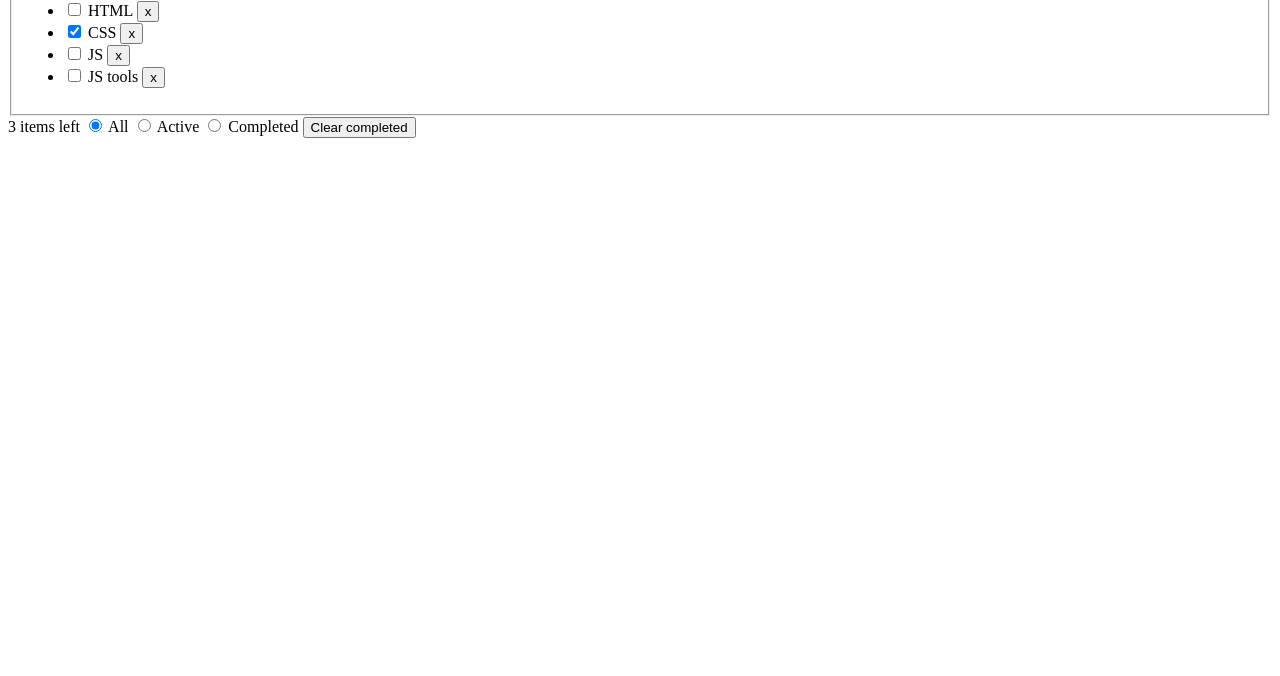
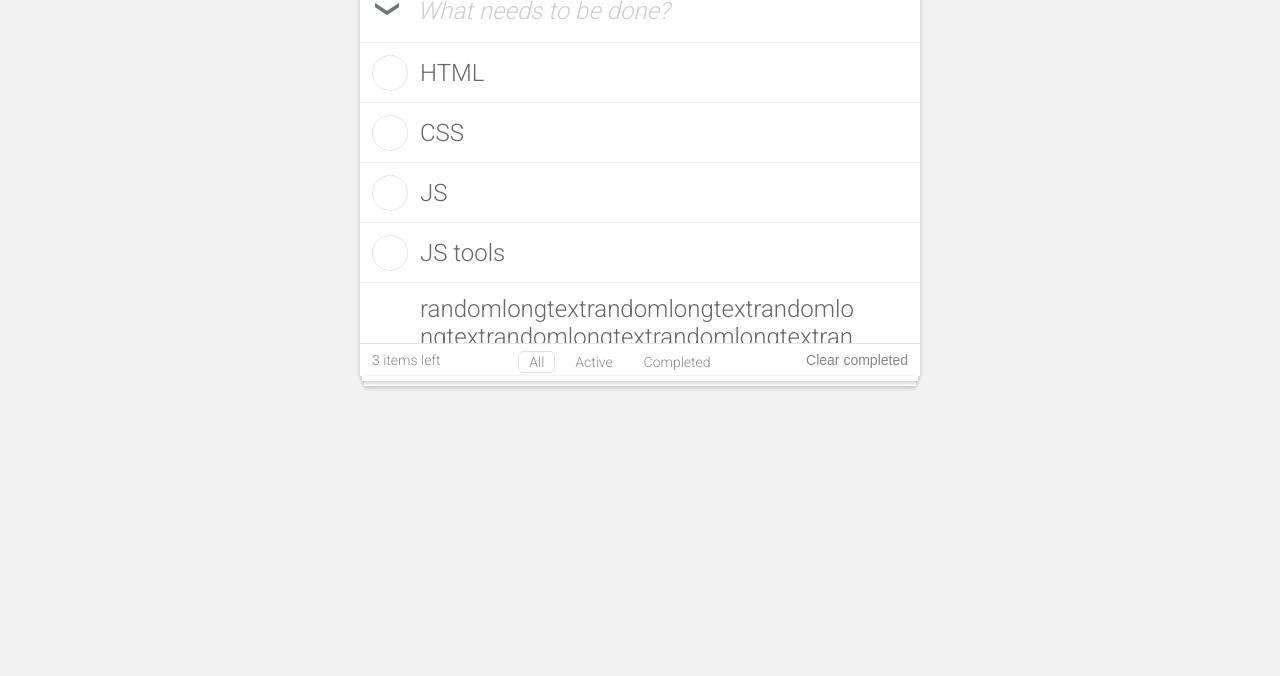
Before and after one commit to artemokky/todo_project, a plain HTML site: page index.html in a window 1280 px wide. Shown: the part 124-800 px from the top of the page. Drawn offline with Linux system fonts and the light colour scheme.

Commit message:
add css + some fixes in index.html

```diff
--- a/index.html
+++ b/index.html
@@ -3,6 +3,11 @@
 <head>
     <meta charset="UTF-8">
     <title>todos</title>
+    <link href="style/style.css" rel="stylesheet"/>
+    <link rel="preconnect" href="https://fonts.googleapis.com">
+    <link rel="preconnect" href="https://fonts.gstatic.com" crossorigin>
+    <link href="https://fonts.googleapis.com/css2?family=Roboto:wght@100&display=swap" rel="stylesheet">
+    <link href="https://fonts.googleapis.com/css2?family=Roboto:wght@100;300&display=swap" rel="stylesheet">
 </head>
 <body>
 <div class="todo_app">
@@ -21,75 +26,71 @@
         </section>
 
         <section class="todo-app__tasks">
-                <fieldset class="todo_tasks">
             <!-- список заданий -->
             <ul>
                 <li class="task_in_list">
                     <div class="task">
-                                <label>
-                                    <input class="is_done" type="checkbox">
-                                    <label>HTML</label>
-                                </label>
-                                <button class="delete_btn">
-                                    x
-                                </button>
+                        <input class="task_status" type="checkbox" id="item1">
+                        <label class="task_status_icon" for="item1"></label>
+                        <span class="task_text"> HTML</span>
+                        <button class="delete_btn"></button>
                     </div>
                 </li>
                 <li class="task_in_list">
                     <div class="task">
-                                <label>
-                                    <input class="is_done" type="checkbox" checked>
-                                    <label>CSS</label>
-                                </label>
-                                <button class="delete_btn">
-                                    x
-                                </button>
+                        <input class="task_status" type="checkbox" id="item2">
+                        <label class="task_status_icon" for="item2"></label>
+                        <span class="task_text"> CSS</span>
+                        <button class="delete_btn"></button>
                     </div>
                 </li>
                 <li class="task_in_list">
                     <div class="task">
-                                <label>
-                                    <input class="is_done" type="checkbox">
-                                    <label>JS</label>
-                                </label>
-                                <button class="delete_btn">
-                                    x
-                                </button>
+                        <input class="task_status" type="checkbox" id="item3">
+                        <label class="task_status_icon" for="item3"></label>
+                        <span class="task_text"> JS</span>
+                        <button class="delete_btn"></button>
                     </div>
                 </li>
                 <li class="task_in_list">
                     <div class="task">
-                                <label>
-                                    <input class="is_done" type="checkbox">
-                                    <label>JS tools</label>
-                                </label>
-                                <button class="delete_btn">
-                                    x
-                                </button>
+                        <input class="task_status" type="checkbox" id="item4">
+                        <label class="task_status_icon" for="item4"></label>
+                        <span class="task_text"> JS tools</span>
+                        <button class="delete_btn"></button>
+                    </div>
+                </li>
+                <li class="task_in_list">
+                    <div class="task">
+                        <input class="task_status" type="checkbox" id="item5">
+                        <label class="task_status_icon" for="item5"></label>
+                        <span class="task_text"> randomlongtextrandomlongtextrandomlongtextrandomlongtextrandomlongtextrandomlongtextrandomlongtextrandomlongtextrandomlongtextrandomlongtextrandomlongtext</span>
+                        <button class="delete_btn"></button>
                     </div>
                 </li>
             </ul>
-                </fieldset>
         </section>
 
         <section class="todo-app__actions-bar">
-                <footer class="todo_actions">
             <span class="tasks_left">3 items left</span>
-                    <span class="actions_selection" role="radiogroup" aria-label="Task-filter actions">
-                        <!-- radiobtn - показать все задания -->
-                        <input id="show_all" type="radio" name="selector" aria-label="Show all tasks" checked>
-                        <label for="show_all">All</label>
-                        <!-- radiobtn - показать активные задания -->
-                        <input id="show_active" type="radio" name="selector" aria-label="Show active tasks">
-                        <label for="show_active">Active</label>
-                        <!-- radiobtn - показать выполненные задания -->
-                        <input id="show_completed" type="radio" name="selector" aria-label="Show completed tasks">
-                        <label for="show_completed">Completed</label>
-
+            <span class="task_filter" role="radiogroup" aria-label="Task-filter actions">
+                <label class="task_filter_item">
+                    <input class="task-filter_input" id="show_all" type="radio" name="selector"
+                           aria-label="Show all tasks" checked>
+                    <label class="task-filter_text" for="show_all">All</label>
+                </label>
+                <label class="task_filter_item">
+                    <input class="task-filter_input" id="show_active" type="radio" name="selector"
+                           aria-label="Show active tasks">
+                    <label class="task-filter_text" for="show_active">Active</label>
+                </label>
+                <label class="task_filter_item">
+                    <input class="task-filter_input" id="show_completed" type="radio" name="selector"
+                           aria-label="Show completed tasks">
+                    <label class="task-filter_text" for="show_completed">Completed</label>
+                </label>
             </span>
-                    <!-- кнопка - удалить выполненные задания -->
-                    <input type="button" value="Clear completed" aria-label="Clear completed tasks">
-                </footer>
+            <input class="clear_completed" type="button" value="Clear completed" aria-label="Clear completed tasks">
         </section>
     </main>
 </div>
--- /dev/null
+++ b/style/style.css
@@ -0,0 +1,235 @@
+body {
+    background-color: #f2f2f2;
+    font-family: Roboto, Arial, sans-serif;
+    color: #666;
+    margin: 0;
+}
+
+.todo-app__header h1 {
+    text-align: center;
+    color: #ccc;
+    font-weight: 100;
+    font-size: 100px;
+    text-transform: lowercase;
+    line-height: 1;
+    margin: 0;
+}
+
+.todo_app {
+    position: relative;
+    width: 80%;
+    max-width: 560px;
+    min-width: 460px;
+    margin: 0 auto 20px;
+}
+
+.todo-app__frame {
+    background-color: #fff;
+    box-shadow: 0 2px 4px rgb(0 0 0 / 20%);
+    position: relative;
+    z-index: 1;
+
+}
+
+.todo-app__frame:before {
+    background-color: #fff;
+    box-shadow: 0 2px 4px rgb(0 0 0 / 20%);
+    content: "";
+    position: absolute;
+    top: 100%;
+    left: 2px;
+    right: 2px;
+    height: 5px;
+    z-index: -1;
+}
+
+.todo-app__frame:after {
+    background-color: #fff;
+    box-shadow: 0 2px 4px rgb(0 0 0 / 20%);
+    content: "";
+    position: absolute;
+    top: 100%;
+    left: 4px;
+    right: 4px;
+    height: 10px;
+    z-index: -2;
+}
+
+.todo-app__main-controls {
+    height: 66px;
+    display: flex;
+    align-items: center;
+}
+
+.roll_btn {
+    height: 64px;
+    width: 58px;
+    background-image: url(../images/Roll.svg);
+    background-repeat: no-repeat;
+    background-color: transparent;
+    background-position: center;
+    border: none;
+    cursor: pointer;
+}
+
+.todo-app__main-controls input {
+    width: 100%;
+    height: 64px;
+    padding-top: 4px;
+    box-sizing: border-box;
+    font-size: 24px;
+}
+
+input[type=text] {
+    border: 0;
+    padding-left: 4px;
+    padding-right: 4px;
+    background-color: transparent;
+    font-family: Roboto, Arial, sans-serif;
+}
+
+.new_task::placeholder {
+    color: #cccccc;
+    font-style: italic;
+    font-size: 24px;
+}
+
+.todo-app__tasks{
+    max-height: 300px;
+    border-top: 1px solid #eeeeee;
+    overflow-y: scroll;
+}
+
+ul {
+    padding: 0;
+    list-style: none;
+    margin: 0;
+    min-height: 296px;
+}
+
+li {
+    height: 59px;
+    display: inline;
+    align-items: center;
+}
+
+.task {
+    display: flex;
+    flex-grow: 1;
+    align-items: center;
+    min-height: 59px;
+    overflow: hidden;
+    border-bottom: 1px solid #eeeeee;
+}
+
+.task_status {
+    flex-shrink: 0;
+    width: 30px;
+    height: 30px;
+}
+
+.task input[type=checkbox] {
+    flex-shrink: 0;
+    width: 36px;
+    height: 36px;
+    box-sizing: border-box;
+    margin: 0 12px 0 12px;
+    border: 1px solid #e6e6e6;
+    appearance: none;
+    border-radius: 50%;
+}
+
+.task input[type=checkbox]:checked {
+    background-image: url(../images/Done.svg);
+    background-repeat: no-repeat;
+    background-position: center;
+    background-size: 18px;
+    border: 1px solid #60c2b1;
+}
+
+.task input[type=checkbox]:focus {
+    visibility: visible;
+}
+
+.task_text {
+    display: flex;
+    flex-grow: 1;
+    min-width: 0;
+    padding: 12px 0;
+    word-break: break-word;
+    font-size: 24px;
+}
+
+.delete_btn {
+    width: 40px;
+    height: 40px;
+    background-image: url(../images/Delete.svg);
+    background-repeat: no-repeat;
+    background-position: center;
+    background-size: 20px;
+    background-color: transparent;
+    border: none;
+    margin-right: 15px;
+    margin-left: auto;
+    opacity: 0;
+    flex-shrink: 0;
+}
+
+.task:hover {
+    background-color: #fafafa;
+}
+
+.delete_btn:focus {
+    opacity: 1;
+}
+
+.task:hover .delete_btn {
+    opacity: 1;
+}
+
+.todo-app__actions-bar {
+    display: flex;
+    box-sizing: border-box;
+    justify-content: space-between;
+    align-items: center;
+    border-top: 1px solid #e6e6e6;
+    height: 33px;
+    padding: 3px 12px;
+    font-size: 14px;
+    color: #888;
+}
+
+.clear_completed {
+    border: none;
+    background-color: transparent;
+    font-family: Arial;
+    font-weight: 300;
+    line-height: 21px;
+    font-size: 14px;
+    padding: 8px 0;
+    color: #888;
+}
+
+.task-filter_text {
+    border: 1px solid transparent;
+    font-weight: 300;
+    border-radius: 5px;
+    padding: 2px 10px;
+    margin: 0px 6px;
+}
+
+.task-filter_input {
+    width: 65px;
+    margin-right: -80px;
+    opacity: 0.01;
+    cursor: pointer;
+}
+
+
+.task-filter_input:checked + .task-filter_text {
+    border-color: #ebdfdf;
+}
+
+.task-filter_input:focus + .task-filter_text {
+    border-color: #cccccc;
+}
```
Also changed, not shown: images/Delete.svg (added), images/Done.svg (added), images/Roll.svg (added). Lines whose indentation alone changed are shown as unchanged.
